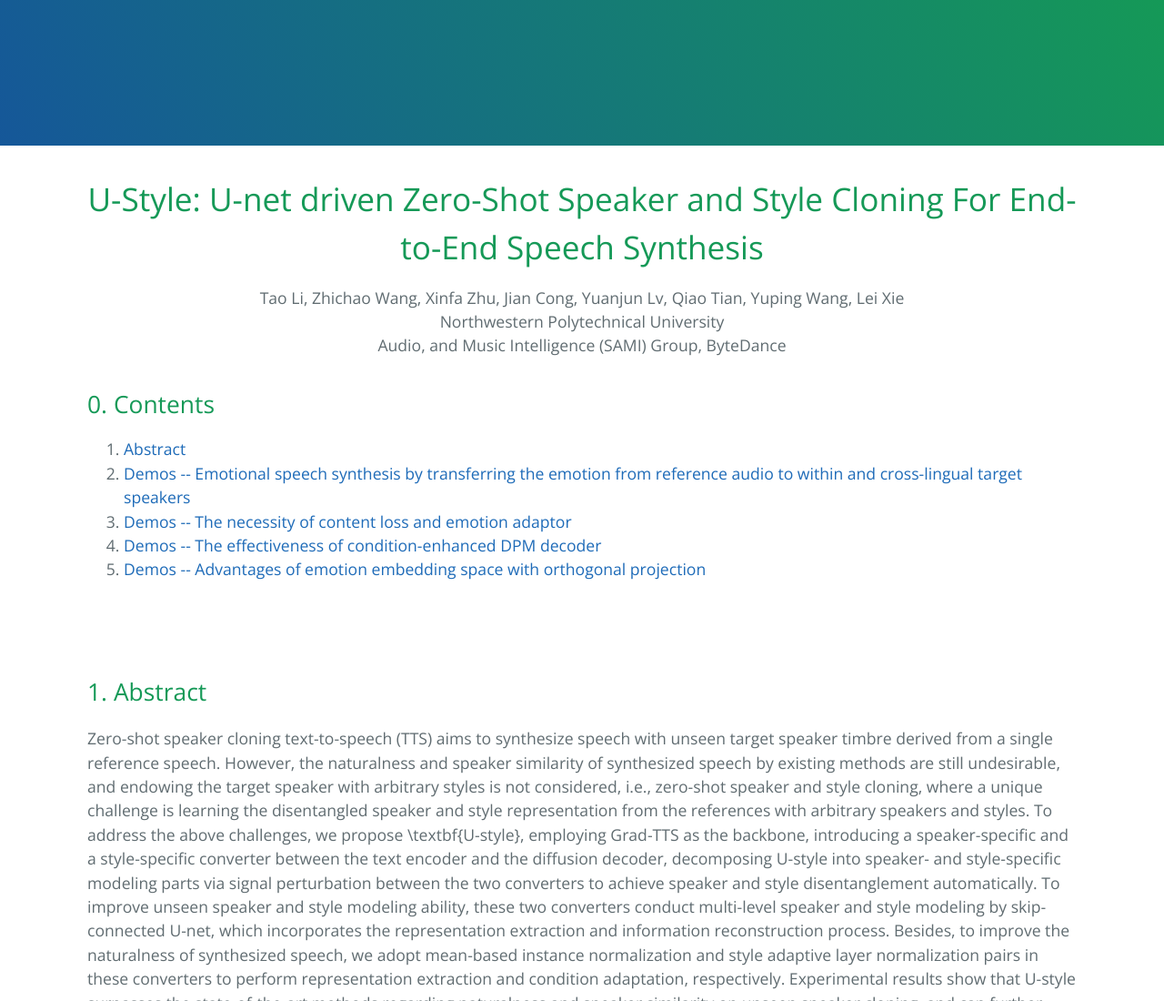
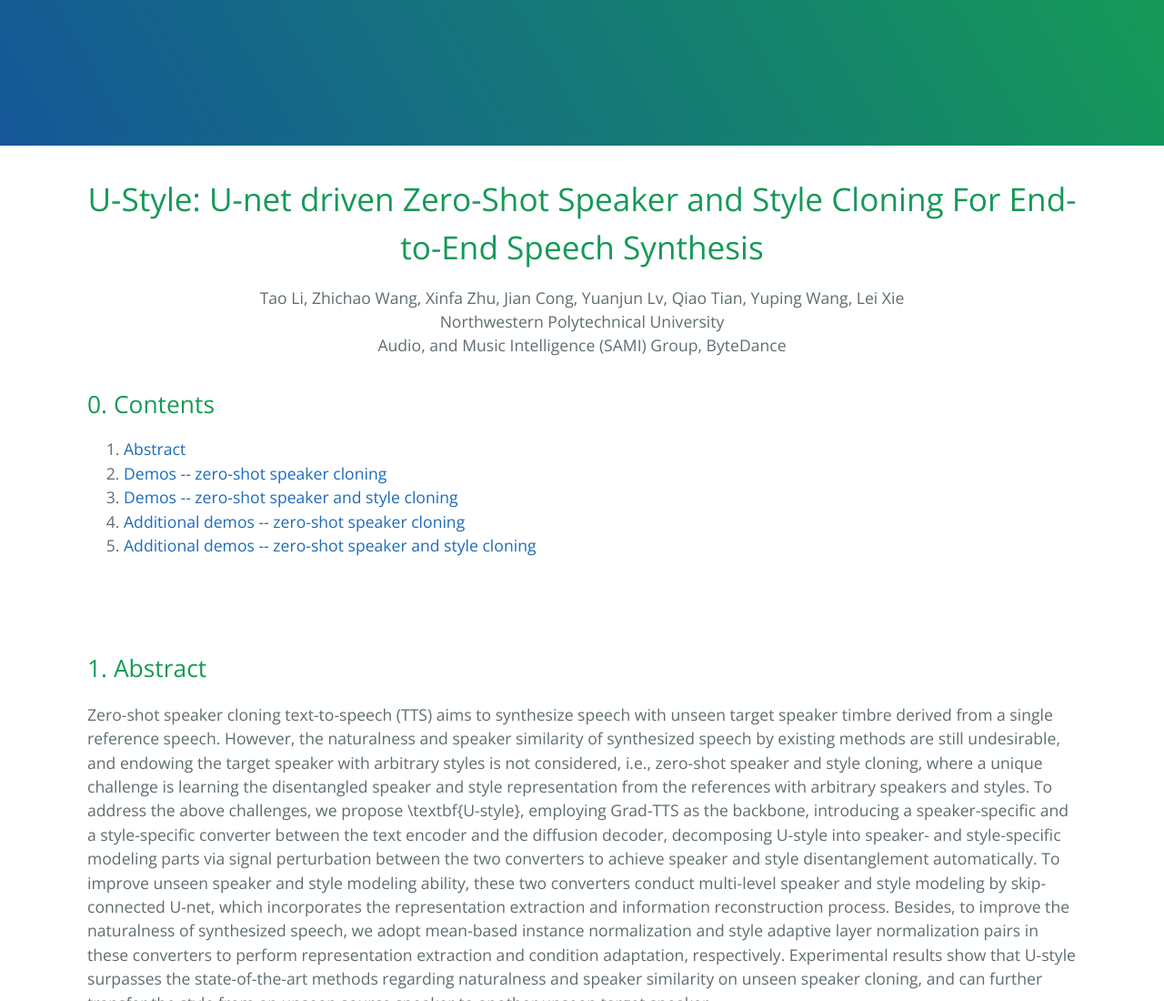
Before and after one commit to silyfox/Ustyle, a plain HTML site: page index.html in a window 1280 px wide. Shown: the top 1100 px of the page at 91% size. Drawn offline with nearby package versions, Linux system fonts and the light colour scheme.

Commit message:
Update index.html

```diff
--- a/index.html
+++ b/index.html
@@ -35,10 +35,10 @@
 <h2>0. Contents</h2>
 <ol>
   <li><a href="#abstract">Abstract</a></li>
-  <li><a href="#Comparison">Demos -- Emotional speech synthesis by transferring the emotion from reference audio to within and cross-lingual target speakers</a></li>
-  <li><a href="#Component analysis VI-A">Demos -- The necessity of content loss and emotion adaptor</a></li>
-  <li><a href="#Component analysis VI-B">Demos -- The effectiveness of condition-enhanced DPM decoder</a></li>
-  <li><a href="#Component analysis VI-C">Demos -- Advantages of emotion embedding space with orthogonal projection</a></li>
+  <li><a href="#Comparison">Demos -- zero-shot speaker cloning</a></li>
+  <li><a href="#Component analysis VI-A">Demos -- zero-shot speaker and style cloning</a></li>
+  <li><a href="#Component analysis VI-B">Additional demos -- zero-shot speaker cloning</a></li>
+  <li><a href="#Component analysis VI-C">Additional demos -- zero-shot speaker and style cloning</a></li>
 </ol>
 
 <br><br>
```
